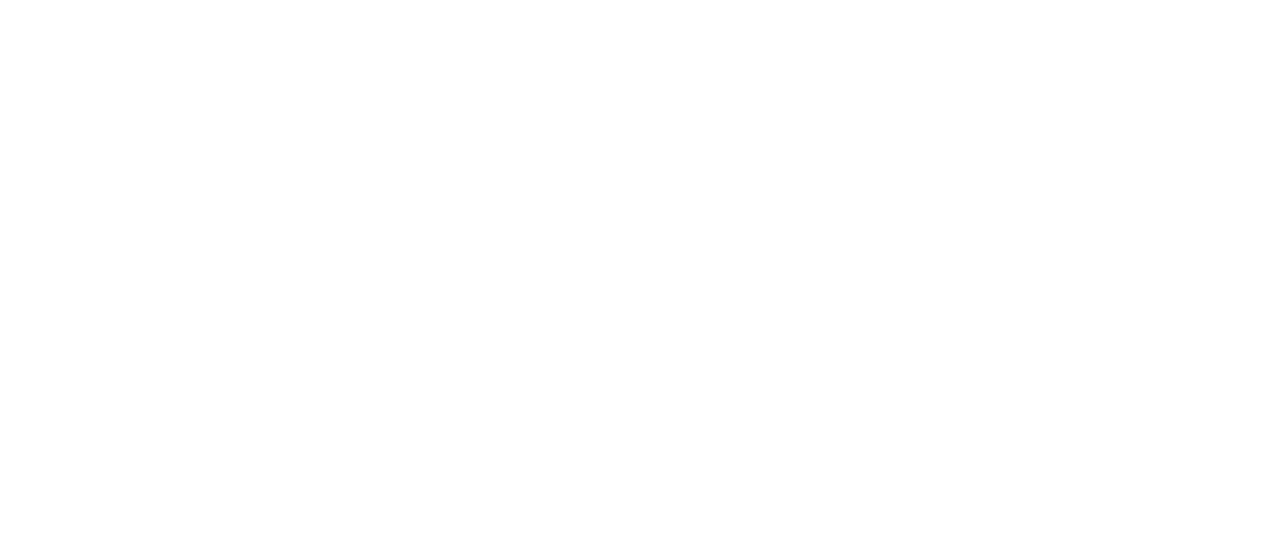
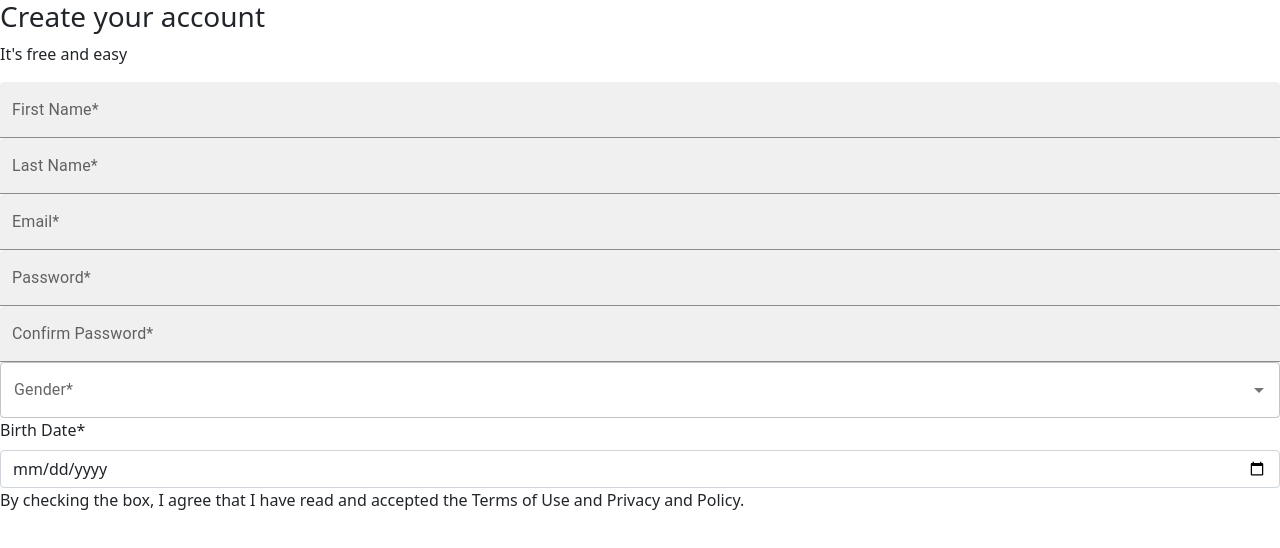
Before and after one commit to VinncentWong/SkinGood-FE, a React (Create React App) app: page /register in a window 1280 px wide. Before the commit this address had no page. Shown: the top 548 px of the page. Built offline with nearby package versions, Linux system fonts and the light colour scheme; the HTML template or start-up script is replaced by a standard one.

Commit message:
new config

```diff
--- a/src/App.tsx
+++ b/src/App.tsx
@@ -1,12 +1,14 @@
 import React from 'react';
 import { BrowserRouter, Route, Routes } from 'react-router-dom';
 import { LandingPage } from './Pages/LandingPage';
+import { RegisterPage } from './Pages/RegisterPage';
 
 function App() {
   return (
     <BrowserRouter>
       <Routes>
         <Route path='/' element = {<LandingPage></LandingPage>}></Route>
+        <Route path="/register" element={<RegisterPage></RegisterPage>}></Route>
       </Routes>
     </BrowserRouter>
   );
--- /dev/null
+++ b/src/Components/ComboBoxComponents.tsx
@@ -0,0 +1,19 @@
+import { Autocomplete, TextField } from "@mui/material"
+import { GenderBox } from "../Pages/RegisterPage"
+
+export const ComboBoxComponents = ({options, label} : {
+    options : any
+    label: string
+}) => {
+    return(
+        <div>
+            <Autocomplete disablePortal options={options} renderInput=
+            {
+                (params) => {
+                    return <TextField {...params} label={label}></TextField>
+                }
+            }
+     ></Autocomplete>
+        </div>
+    )
+}
--- /dev/null
+++ b/src/Components/DateInputComponents.tsx
@@ -0,0 +1,26 @@
+// import { LocalizationProvider } from '@mui/x-date-pickers/LocalizationProvider';
+import { AdapterDateFns } from '@mui/x-date-pickers/AdapterDateFns';
+import { DatePicker } from '@mui/x-date-pickers';
+import { TextField } from '@mui/material';
+
+export const DateInputComponent = ({label, onChange, inputState} : {
+    label: string
+    onChange: any
+    inputState: Date
+}): JSX.Element => {
+    return(
+        <div>
+            {/* <LocalizationProvider dateAdapter={AdapterDateFns}> */}
+                <DatePicker
+                    disableFuture
+                    label={label}
+                    onChange={onChange}
+                    renderInput={(params) => {
+                        return <TextField {...params}></TextField>;
+                    } }
+                    value={inputState}                >
+                </DatePicker>
+            {/* </LocalizationProvider> */}
+        </div>
+    )
+}
--- /dev/null
+++ b/src/Components/FormControlComponent.tsx
@@ -0,0 +1,13 @@
+import { TextField } from "@mui/material"
+
+export const FormControlComponent = ({className, label, placeHolder}: {
+    className: string,
+    label: string,
+    placeHolder: string
+}) : JSX.Element=> {
+    return (
+        <div>
+            <TextField variant="filled" placeholder={placeHolder} label={label} className={className}></TextField>
+        </div>
+    )
+}
--- /dev/null
+++ b/src/Pages/RegisterPage.tsx
@@ -0,0 +1,39 @@
+import { Box } from "@mui/material"
+import { FormControl, FormLabel } from "react-bootstrap"
+import { ComboBoxComponents } from "../Components/ComboBoxComponents"
+import { DateInputComponent } from "../Components/DateInputComponents"
+import { FormControlComponent } from "../Components/FormControlComponent"
+
+export const RegisterPage = () => {
+    return(
+        <Box component="form">
+            <h3>Create your account</h3>
+            <p>It's free and easy</p>
+            <div>
+                <FormControlComponent className="form-control" label="First Name*" placeHolder="Enter your first name"></FormControlComponent>
+                <FormControlComponent className="form-control" label="Last Name*" placeHolder="Enter your last name"></FormControlComponent>
+            </div>
+            <div>
+                <FormControlComponent className="form-control" label="Email*" placeHolder="Enter your email"></FormControlComponent>
+            </div>
+            <div>
+                <FormControlComponent className="form-control" label="Password*" placeHolder="Enter your password"></FormControlComponent>
+                <FormControlComponent className="form-control" label="Confirm Password*" placeHolder="Enter your password again"></FormControlComponent>
+            </div>
+            <div>
+                <ComboBoxComponents options={GenderBox} label="Gender*"></ComboBoxComponents>
+            </div>
+            <FormLabel htmlFor="form-control-date-register">Birth Date*</FormLabel>
+            <div>
+                <FormControl className="form-control-date" type="date" id = "form-control-date-register"></FormControl>
+            </div>
+            {/* <checkbox>*/}
+            <p>By checking the box, I agree that I have read and accepted the <span>Terms of Use</span> and <span>Privacy and Policy.</span></p>
+         </Box>
+    )
+}
+
+export const GenderBox = [
+    {label : "Male"},
+    {label : "Female"}
+]
```
Also changed, not shown: package.json (+7 -0 lines), src/Pages/LoginPage.tsx (added, +7 -0 lines), src/Assets/SkinGood - Parago.png (added), src/index.css (line endings or trailing spaces), 1 other file (tests, documents, lock files or other folders).
